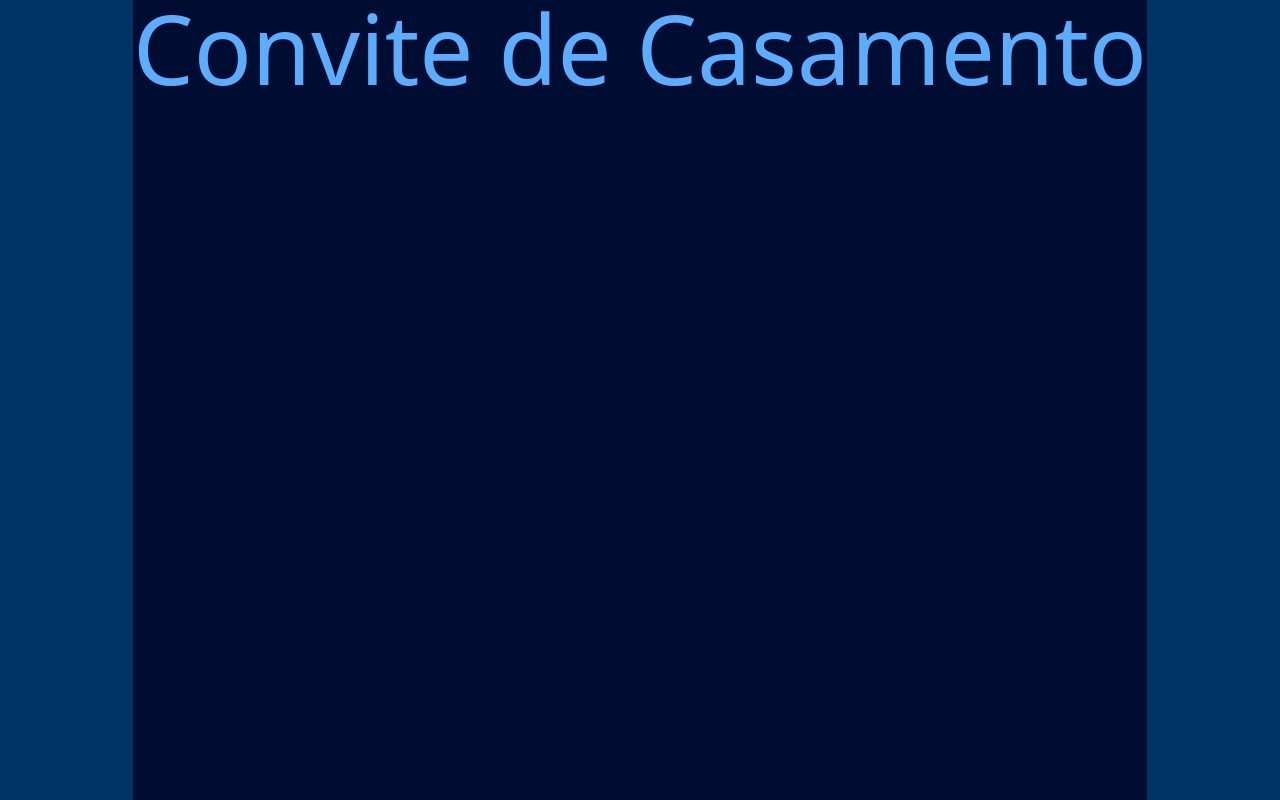
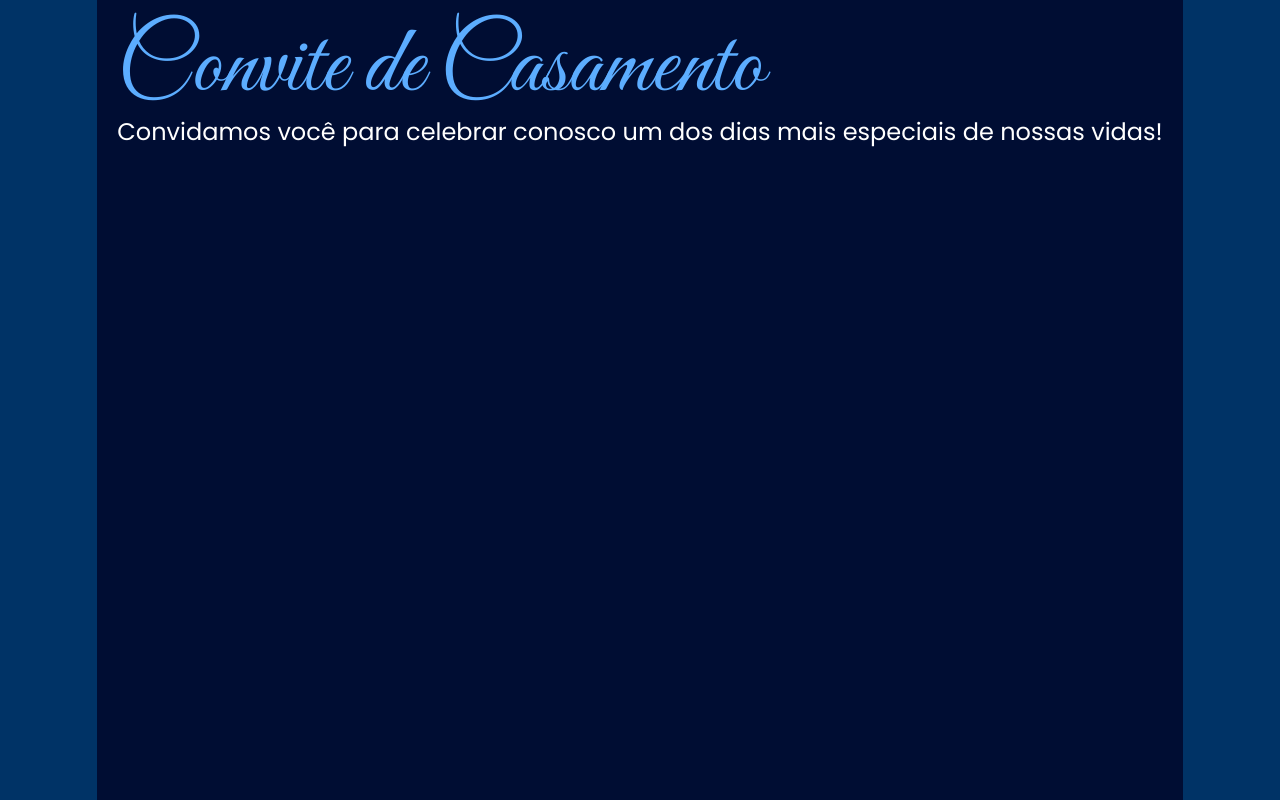
Before and after one commit to Jeanlerson/invitation-wedding, a Next.js app: page / in a window 1280 px wide. Built offline with nearby package versions, Linux system fonts and the light colour scheme.

Commit message:
fontes-importadas

```diff
--- a/src/app/globals.css
+++ b/src/app/globals.css
@@ -1,9 +1,12 @@
+@import url('https://fonts.googleapis.com/css2?family=Great+Vibes&family=Poppins&display=swap');
 @import "tailwindcss";
 @import "tw-animate-css";
 
 @custom-variant dark (&:is(.dark *));
 
 @theme inline {
+  --font-great-vibes: 'Great Vibes', sans-serif;
+  --font-poppins: 'Poppins', sans-serif;
   --radius-sm: calc(var(--radius) - 4px);
   --radius-md: calc(var(--radius) - 2px);
   --radius-lg: var(--radius);
--- a/src/app/page.tsx
+++ b/src/app/page.tsx
@@ -10,8 +10,9 @@ const greatVibes = Great_Vibes({
 export default function Page() {
   return (
     <div className="flex justify-center min-h-screen min-w-screen bg-[#003366]">
-      <div className="bg-[#000D33] min-w-[1140] min-h-screen">
-        <h1 className="text-8xl text-[#5CADFF]">Convite de Casamento</h1>
+      <div className="bg-[#000D33] min-w-[1140] min-h-screen p-5">
+        <h1 className="font-great-vibes text-8xl text-[#5CADFF]">Convite de Casamento</h1>
+        <p className="font-poppins text-2xl text-white">Convidamos você para celebrar conosco um dos dias mais especiais de nossas vidas!</p>
       </div>
     </div>
   );
```
